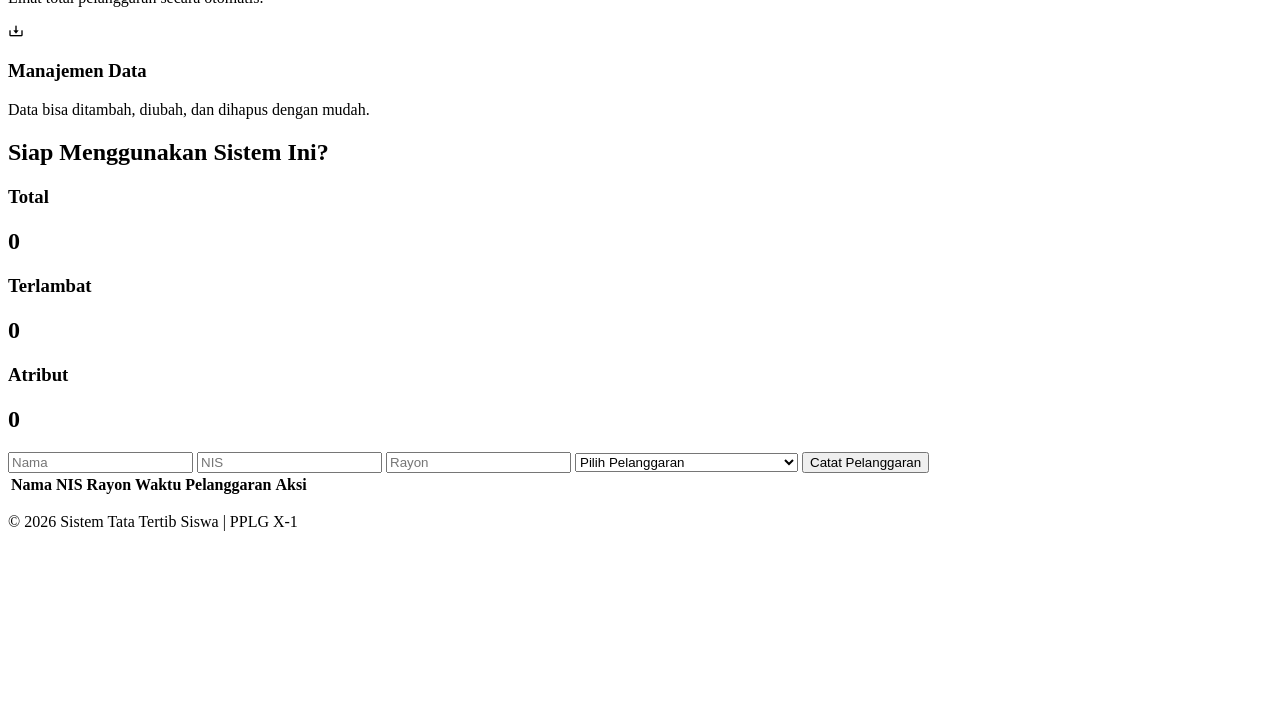
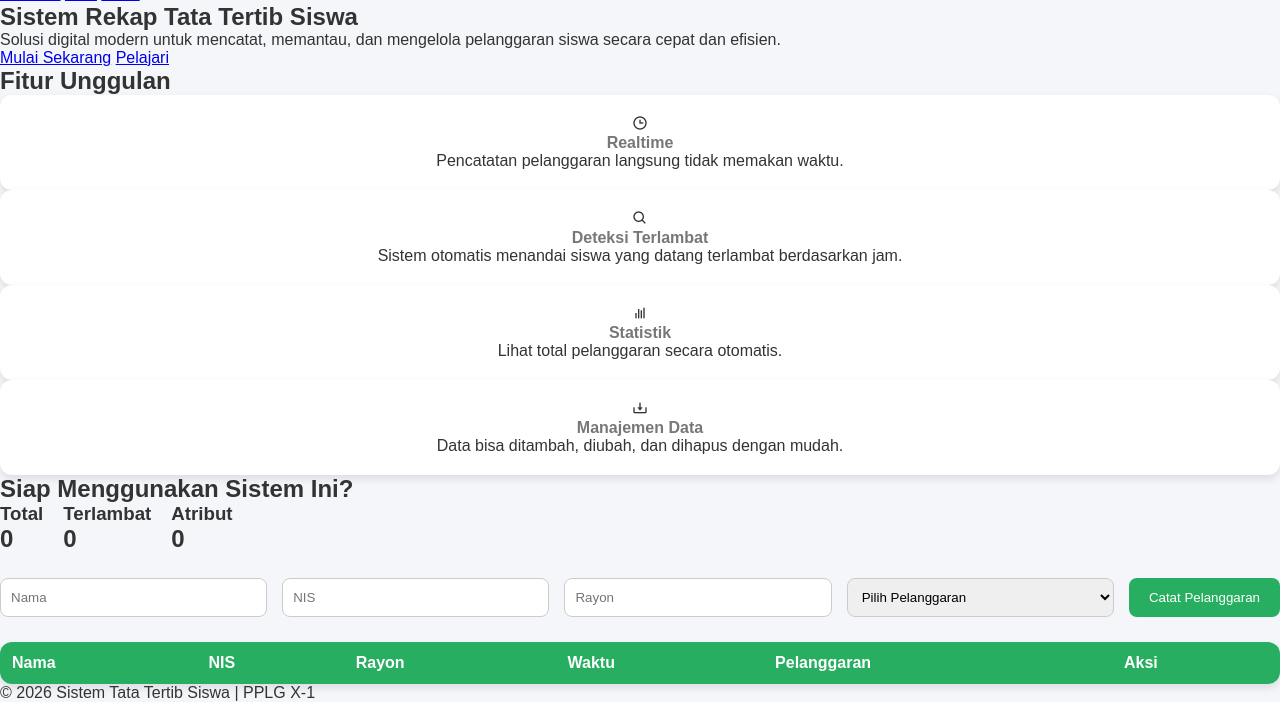
Before and after one commit to rasyadwifebrian-netizen/STS_GENAP_ULANGAN_PRODUKTIF, a plain HTML site: page STS GENAP PRODUKTIF.html in a window 1280 px wide. Shown: the part 647-1349 px from the top of the page. Before the commit the page ends 1194 px from the top, so only its background shows below. Drawn offline with nearby package versions, Linux system fonts and the light colour scheme.

Commit message:
update project

```diff
--- a/Landing Page CSS/Landing Page.css
+++ /dev/null
@@ -1,124 +0,0 @@
-* {
-  margin: 0;
-  padding: 0;
-  font-family: 'Segoe UI', sans-serif;
-  box-sizing: border-box;
-}
-
-body {
-  background: #0f172a;
-  color: white;
-}
-
-.navbar {
-  display: flex;
-  justify-content: space-between;
-  padding: 20px 50px;
-}
-
-.logo {
-  font-size: 24px;
-}
-
-.logo span {
-  color: #38bdf8;
-}
-
-.btn {
-  padding: 10px 20px;
-  background: #38bdf8;
-  border-radius: 8px;
-  text-decoration: none;
-  color: black;
-}
-
-.hero {
-  display: flex;
-  align-items: center;
-  justify-content: space-between;
-  padding: 80px;
-}
-
-.hero-text {
-  max-width: 500px;
-}
-
-.hero-text h1 {
-  font-size: 40px;
-  margin-bottom: 20px;
-}
-
-.hero-text span {
-  color: #38bdf8;
-}
-
-.hero-text p {
-  margin-bottom: 20px;
-  color: #cbd5e1;
-}
-
-.hero-btns a {
-  margin-right: 10px;
-}
-
-.btn-primary {
-  padding: 12px 20px;
-  background: #38bdf8;
-  border-radius: 10px;
-  text-decoration: none;
-  color: black;
-}
-
-.btn-secondary {
-  padding: 12px 20px;
-  border: 1px solid #38bdf8;
-  border-radius: 10px;
-  text-decoration: none;
-  color: #38bdf8;
-}
-
-.hero-img i {
-  font-size: 150px;
-  color: #38bdf8;
-}
-
-.features {
-  text-align: center;
-  padding: 60px;
-}
-
-.feature-box {
-  display: flex;
-  justify-content: center;
-  gap: 20px;
-  margin-top: 30px;
-}
-
-.card {
-  background: #1e293b;
-  padding: 20px;
-  border-radius: 15px;
-  width: 200px;
-  transition: 0.3s;
-}
-
-.card:hover {
-  transform: translateY(-10px);
-}
-
-.card i {
-  font-size: 40px;
-  color: #38bdf8;
-  margin-bottom: 10px;
-}
-
-.cta {
-  text-align: center;
-  padding: 60px;
-}
-
-footer {
-  text-align: center;
-  padding: 20px;
-  color: #94a3b8;
-}
--- a/STS GENAP PRODUKTIF.html
+++ b/STS GENAP PRODUKTIF.html
@@ -5,13 +5,13 @@
   <meta name="viewport" content="width=device-width, initial-scale=1.0">
   <title>Sistem Tata Tertib</title>
   <link href='https://unpkg.com/boxicons@2.1.4/css/boxicons.min.css' rel='stylesheet'>
-  <link rel="stylesheet" href="CSS/style_css.css">
+  <link rel="stylesheet" href="style.css">
 </head>
 <body>
 
 <header class="navbar">
     <div class="hero-img">
-        <img src="img/logo2.png" alt="Ilustrasi Sistem Tata Tertib">
+        <img src="IMG/logo2.png" alt="Ilustrasi Sistem Tata Tertib">
     </div>
     <h2 class="logo">Disiplin<span>Ku</span></h2>
     <div class="nav-links">
@@ -129,6 +129,6 @@
   <p>© 2026 Sistem Tata Tertib Siswa | PPLG X-1</p>
 </footer>
 
-<script src="JavaScript/JavaScript.js"></script>
+<script src="JavaScript/javascript.js"></script>
 </body>
 </html>
```
Also changed, not shown: Landing page.html (deleted, +0 -74 lines), IMG/gedung.png (added), IMG/logo2.png (added), javascript.js (renamed from JavaScript/JavaScript.js), style.css (renamed from CSS/style css.css).
